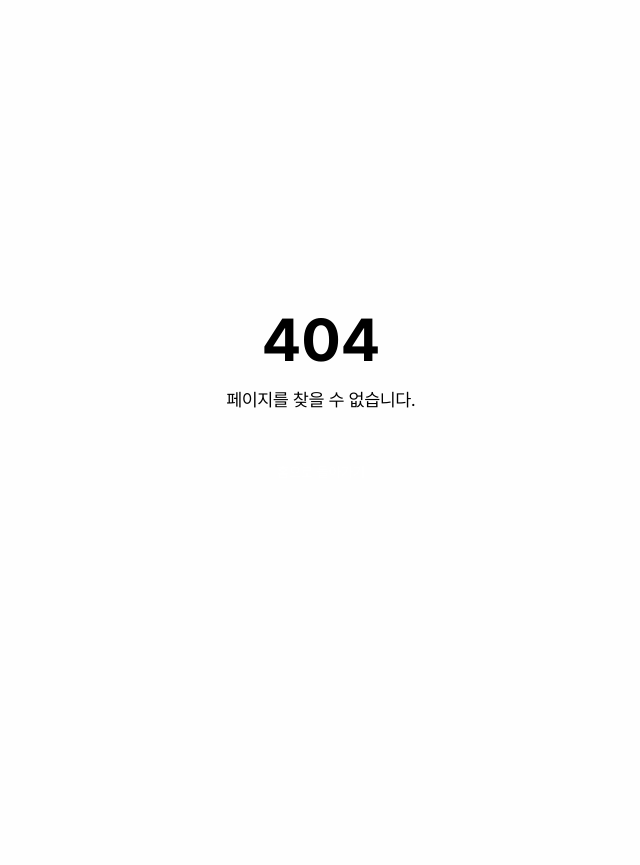
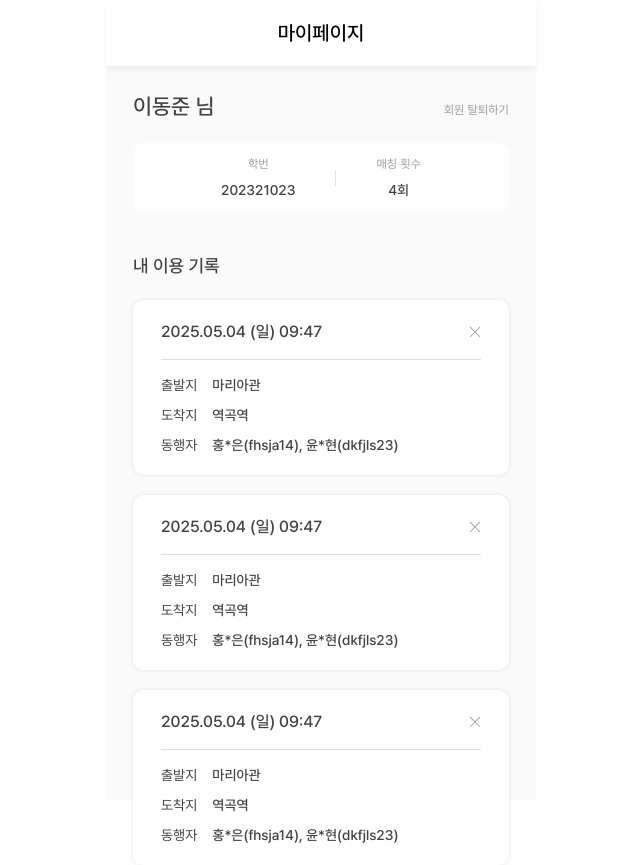
Before and after one commit to skyblue1232/Catxi_FrontEnd, a React (Vite) app in the folder CATXI-FE/: page /myPage in a window 1280 px wide. Before the commit this address had no page. Shown: the whole page, without its empty margins (319-959 px from the left). Before the commit the page ends 800 px from the top, so only its background shows below. Built offline with nearby package versions, Linux system fonts and the light colour scheme.

Commit message:
feat: myPage-UI
- 라우트 추가
- close svg 추가
- myPage UI 구현

```diff
--- a/CATXI-FE/src/App.tsx
+++ b/CATXI-FE/src/App.tsx
@@ -11,6 +11,7 @@ import ChatLayout from "./layouts/ChatLayout";
 import { Login } from "./pages/Login";
 import SignIn from "./pages/SiginIn";
 import CreateChat from "./pages/CreateChat";
+import MyPage from "./pages/MyPage";
 
 const publicRoutes: RouteObject[] = [
   {
@@ -30,6 +31,7 @@ const publicRoutes: RouteObject[] = [
       { path: "login", element: <Login /> },
       { path: "signIn", element: <SignIn /> },
       { path: "createChat", element: <CreateChat /> },
+      { path: "myPage", element: <MyPage /> },
     ],
   },
 ];
--- /dev/null
+++ b/CATXI-FE/src/pages/MyPage/_components/RecordCard.tsx
@@ -0,0 +1,29 @@
+import Close from "../../../assets/icons/cardClose.svg?react";
+const RecordCard = () => {
+  return (
+    <div className="bg-[#FEFEFE] w-full min-h-40 py-5 px-7 flex flex-col justify-center gap-3.75 rounded-[10px] text-[#424242] shadow-[0_0_4px_0_rgba(0,0,0,0.10)]">
+      <div className="flex justify-between items-center">
+        <p className="text-base font-medium">2025.05.04 (일) 09:47</p>
+        <div className="cursor-pointer">
+          <Close />
+        </div>
+      </div>
+      <div className="w-full border-t-1 border-[#E0E0E0]" />
+      <div className="flex flex-col gap-2.5">
+        <div className="flex gap-3.75 items-center">
+          <p className="text-sm font-normal">출발지</p>
+          <p className="text-sm font-medium">마리아관</p>
+        </div>
+        <div className="flex gap-3.75 items-center">
+          <p className="text-sm font-normal">도착지</p>
+          <p className="text-sm font-medium">역곡역</p>
+        </div>
+        <div className="flex gap-3.75 items-center">
+          <p className="text-sm font-normal">동행자</p>
+          <p className="text-sm font-medium">홍*은(fhsja14), 윤*현(dkfjls23)</p>
+        </div>
+      </div>
+    </div>
+  );
+};
+export default RecordCard;
--- /dev/null
+++ b/CATXI-FE/src/pages/MyPage/index.tsx
@@ -0,0 +1,39 @@
+import RecordCard from "./_components/recordCard";
+
+const MyPage = () => {
+  return (
+    <div className="bg-[#FAFAFA] w-full h-full relative">
+      <div className="bg-[#FEFEFE] h-16.5 w-full shadow-[0_4px_5px_0_rgba(0,0,0,0.05)] relative flex justify-center items-center">
+        <p className="font-regular text-xl font-medium">마이페이지</p>
+      </div>
+      <div className="h-[calc(100vh-66px)] py-6 px-6.75 flex flex-col gap-10">
+        <div className="flex flex-col gap-5">
+          <div className="flex justify-between items-baseline">
+            <p className="text-[22px] font-medium text-[#424242]">이동준 님</p>
+            <p className="text-xs font-normal text-[#9E9E9E] cursor-pointer">
+              회원 탈퇴하기
+            </p>
+          </div>
+          <div className="bg-[#FEFEFE] w-full h-17.25 rounded-[10px] p-3.75 flex justify-center items-center gap-10">
+            <div className="flex flex-col gap-2 justify-center items-center">
+              <p className="text-xs font-normal text-[#9E9E9E]">학번</p>
+              <p className="text-sm font-medium text-[#424242]">202321023</p>
+            </div>
+            <div className="w-0.25 h-4 bg-[#E0E0E0]"></div>
+            <div className="flex flex-col gap-2 justify-center items-center">
+              <p className="text-xs font-normal text-[#9E9E9E]">매칭 횟수</p>
+              <p className="text-sm font-medium text-[#424242]">4회</p>
+            </div>
+          </div>
+        </div>
+        <div className="flex flex-col gap-5">
+          <p className="text-lg font-medium text-[#424242]">내 이용 기록</p>
+          {[...Array(3)].map((_, i) => (
+            <RecordCard key={i} />
+          ))}
+        </div>
+      </div>
+    </div>
+  );
+};
+export default MyPage;
```
Also changed, not shown: CATXI-FE/src/assets/icons/cardClose.svg (added).
